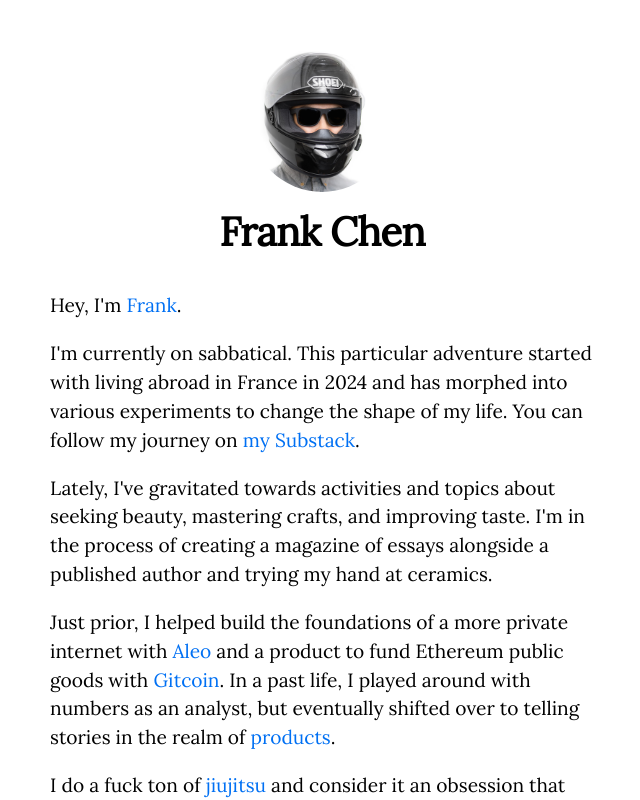
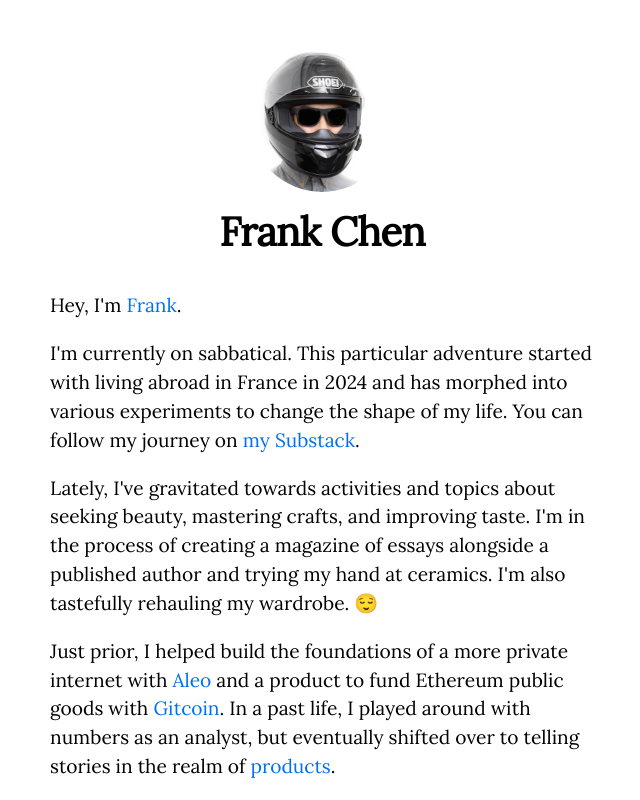
Before and after one commit to frankchen07/writing, a Next.js app: page / in a window 1280 px wide. Shown: the top 800 px of the page, without its empty margins (318-958 px from the left). Built offline with nearby package versions, Linux system fonts and the light colour scheme; a web font is replaced by a local one.

Commit message:
add fashion last edit I swear

```diff
--- a/pages/index.js
+++ b/pages/index.js
@@ -21,7 +21,7 @@ export default function Home({ allPostsData }) {
         </p>
 
         <p>
-          Lately, I've gravitated towards activities and topics about seeking beauty, mastering crafts, and improving taste. I'm in the process of creating a magazine of essays alongside a published author and trying my hand at ceramics.
+          Lately, I've gravitated towards activities and topics about seeking beauty, mastering crafts, and improving taste. I'm in the process of creating a magazine of essays alongside a published author and trying my hand at ceramics. I'm also tastefully rehauling my wardrobe. 😌
         </p>
 
         <p>
```
